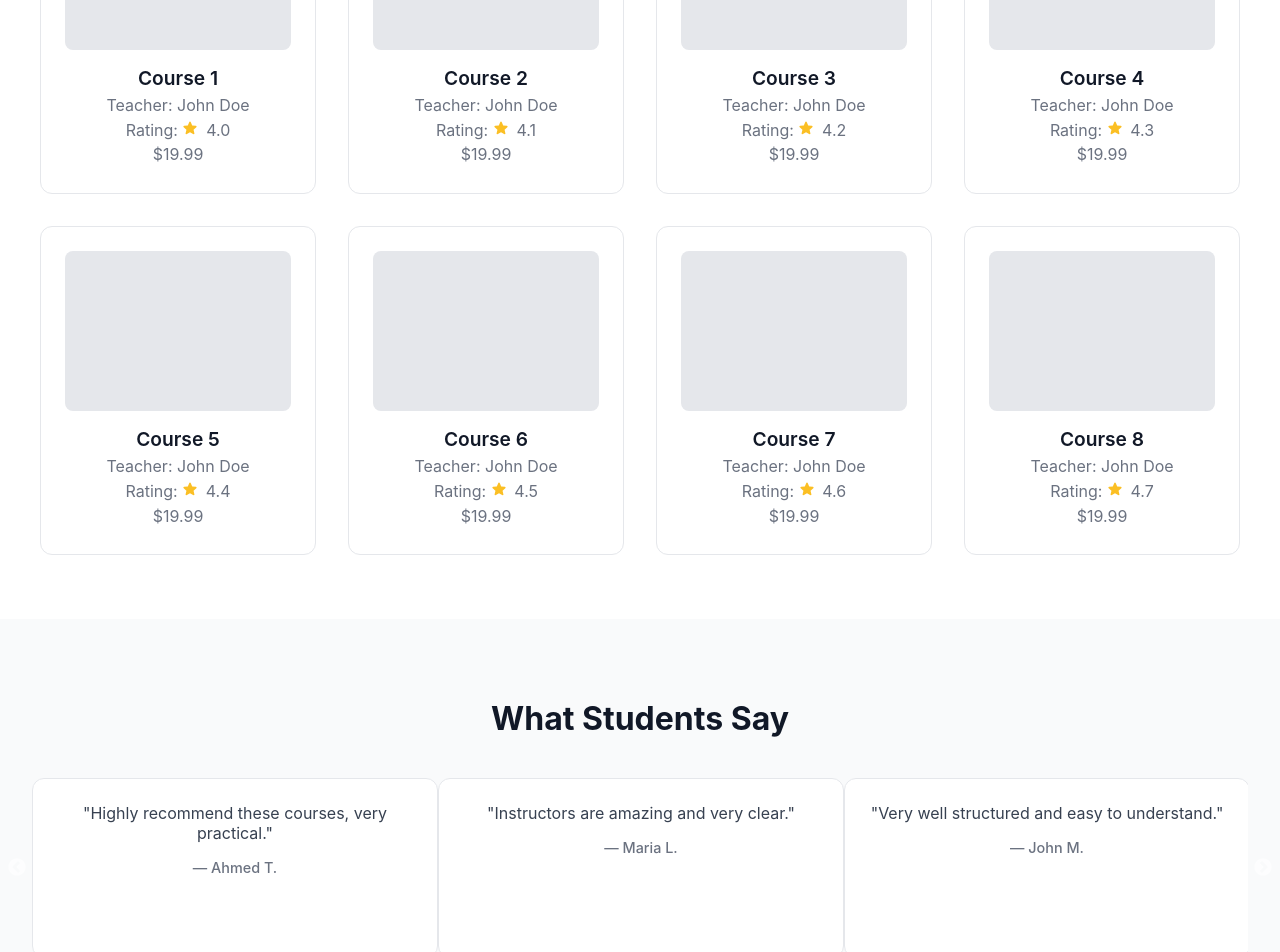
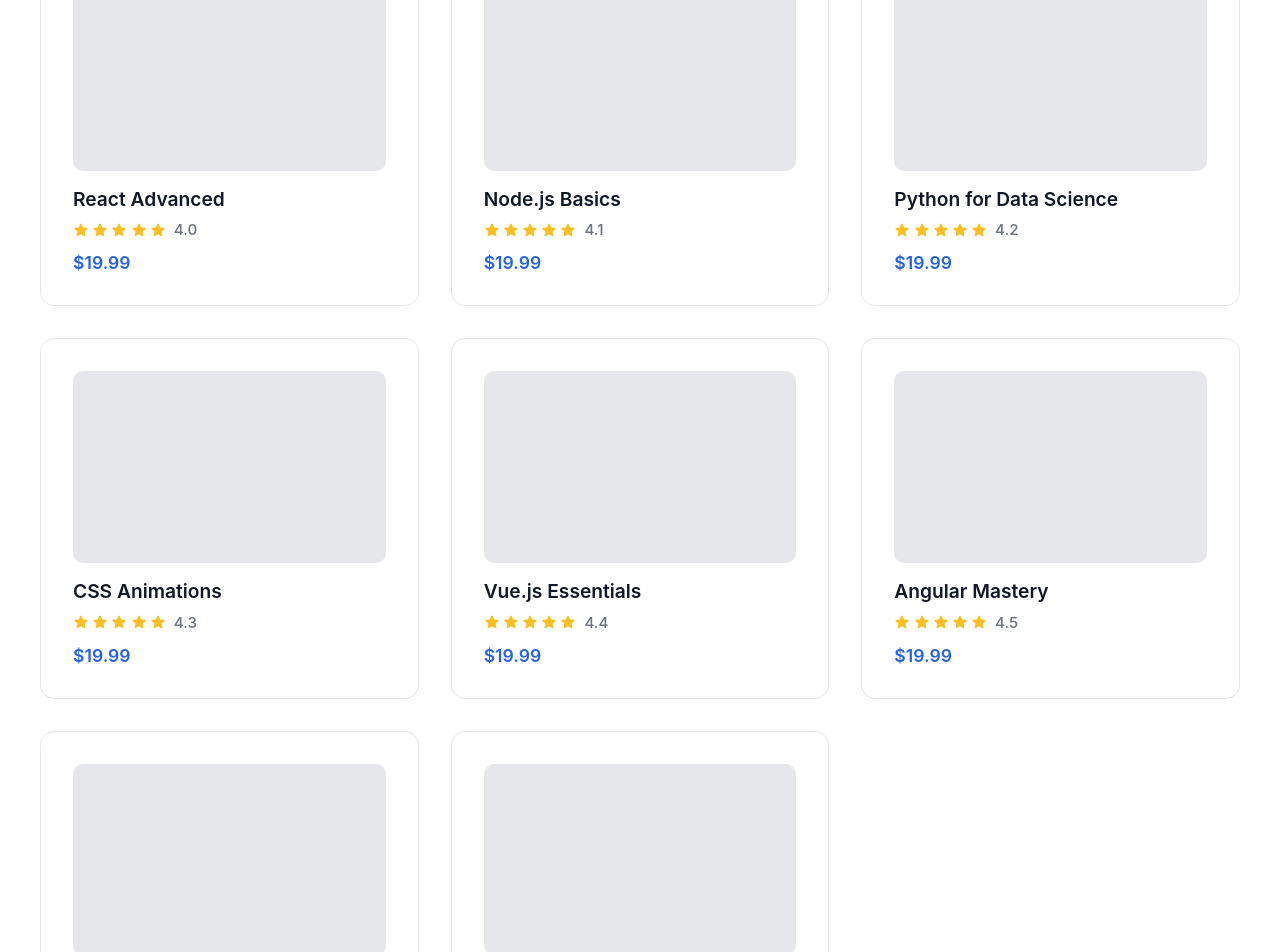
Before and after one commit to axmedtariq/E-Learning-Platform-, a React (Vite) app: page / in a window 1280 px wide. Shown: the part 1180-2132 px from the top of the page. Built offline with nearby package versions, Linux system fonts and the light colour scheme.

Commit message:
update all the frontend end design cards and there design professionally successfully

```diff
--- a/src/pages/Home/bud.jsx
+++ b/src/pages/Home/bud.jsx
@@ -11,15 +11,29 @@ export default function Bud() {
     dots: true,
     infinite: true,
     speed: 500,
-    slidesToShow: 3,
+    slidesToShow: 2,       // show fewer for bigger cards
     slidesToScroll: 1,
     autoplay: true,
     autoplaySpeed: 4000,
+    centerMode: true,       // center current slide
+    centerPadding: "0px",   // remove side padding
     responsive: [
-      { breakpoint: 1024, settings: { slidesToShow: 2 } },
+      { breakpoint: 1024, settings: { slidesToShow: 1 } },
       { breakpoint: 600, settings: { slidesToShow: 1 } },
     ],
   };
+
+  const topCourses = ["React for Beginners", "JavaScript Essentials", "CSS Masterclass"];
+  const allCourses = [
+    "React Advanced",
+    "Node.js Basics",
+    "Python for Data Science",
+    "CSS Animations",
+    "Vue.js Essentials",
+    "Angular Mastery",
+    "TypeScript Fundamentals",
+    "Fullstack Project",
+  ];
 
   return (
     <div className="Navbar">
@@ -45,11 +59,17 @@ export default function Bud() {
       <section className="courses-section">
         <h2>Top Rated Courses</h2>
         <div className="courses-grid">
-          {["React for Beginners", "JavaScript Essentials", "CSS Masterclass"].map((course, i) => (
-            <div className="course-card" key={i}>
+          {topCourses.map((course, i) => (
+            <div className="course-card professional-card" key={i}>
               <div className="thumbnail"></div>
               <h3>{course}</h3>
-              <p>Rating: <StarIcon className="star-icon" /> 4.{i + 5}</p>
+              <div className="rating-row">
+                {[...Array(5)].map((_, idx) => (
+                  <StarIcon key={idx} className="star-icon" />
+                ))}
+                <span className="numeric-rating">4.{i + 5}</span>
+              </div>
+              <p className="course-price">$19.99</p>
             </div>
           ))}
         </div>
@@ -59,13 +79,17 @@ export default function Bud() {
       <section className="courses-section">
         <h2>All Courses</h2>
         <div className="courses-grid">
-          {Array.from({ length: 8 }).map((_, i) => (
-            <div className="course-card" key={i}>
+          {allCourses.map((course, i) => (
+            <div className="course-card professional-card" key={i}>
               <div className="thumbnail"></div>
-              <h3>Course {i + 1}</h3>
-              <p>Teacher: John Doe</p>
-              <p>Rating: <StarIcon className="star-icon" /> 4.{i}</p>
-              <p>$19.99</p>
+              <h3>{course}</h3>
+              <div className="rating-row">
+                {[...Array(5)].map((_, idx) => (
+                  <StarIcon key={idx} className="star-icon" />
+                ))}
+                <span className="numeric-rating">4.{i}</span>
+              </div>
+              <p className="course-price">$19.99</p>
             </div>
           ))}
         </div>
--- a/src/pages/Home/bud.scss
+++ b/src/pages/Home/bud.scss
@@ -107,7 +107,7 @@ a {
 }
 
 /* -------------------------------------------------
-   COURSE CARDS
+   COURSES SECTION
 ---------------------------------------------------*/
 .courses-section {
   padding: 4rem 2rem;
@@ -122,48 +122,67 @@ a {
 
 .courses-grid {
   display: grid;
-  grid-template-columns: repeat(auto-fit, minmax(250px, 1fr));
+  grid-template-columns: repeat(auto-fit, minmax(280px, 1fr));
   gap: 2rem;
   max-width: 1200px;
   margin: auto;
 }
 
-.course-card {
+/* -------------------------------------------------
+   PROFESSIONAL COURSE CARD
+---------------------------------------------------*/
+.professional-card {
+  padding: 2rem;
+  border-radius: 14px;
   background: #ffffff;
-  padding: 1.5rem;
-  border-radius: 12px;
   border: 1px solid #e5e7eb;
-  transition: 0.3s;
-  cursor: pointer;
+  transition: 0.3s ease;
+  text-align: left;
 
   &:hover {
-    box-shadow: 0 6px 20px rgba(0, 0, 0, 0.08);
+    border-color: #2563eb;
+    box-shadow: 0 8px 30px rgba(0, 0, 0, 0.08);
+    transform: translateY(-4px);
   }
 
   .thumbnail {
     width: 100%;
-    height: 10rem;
+    height: 12rem; /* bigger thumbnail */
     background: #e5e7eb;
-    border-radius: 8px;
+    border-radius: 10px;
     margin-bottom: 1rem;
   }
 
   h3 {
     font-size: 1.2rem;
     font-weight: 600;
-    margin-bottom: 0.3rem;
+    color: #111827;
+    margin-bottom: 0.6rem;
   }
 
-  p {
-    color: #6b7280;
-    margin-bottom: 0.3rem;
+  .rating-row {
+    display: flex;
+    align-items: center;
+    gap: 0.2rem;
+    margin-bottom: 0.8rem;
   }
 
   .star-icon {
     width: 1rem;
-    color: #fbbf24;
-    display: inline-block;
-    margin-right: 0.2rem;
+    color: #fbbf24; /* yellow stars */
+  }
+
+  .numeric-rating {
+    margin-left: 0.3rem;
+    font-size: 0.95rem;
+    font-weight: 500;
+    color: #6b7280;
+  }
+
+  .course-price {
+    font-size: 1.1rem;
+    font-weight: 600;
+    color: #2563eb;
   }
 }
 
@@ -184,32 +203,32 @@ a {
 
 .testimonial-card-modern {
   background: #ffffff;
-  padding: 1.5rem;
-  border-radius: 12px;
+  padding: 2rem;
+  border-radius: 16px;
   border: 1px solid #e5e7eb;
-  width: 90%;
-  margin: auto;
-  min-height: 180px;
+  min-height: 220px;
   display: flex;
   flex-direction: column;
   justify-content: center;
   transition: 0.3s;
+  width: 95%;
 
   &:hover {
-    box-shadow: 0 6px 20px rgba(0, 0, 0, 0.1);
-  }
+    box-shadow: 0 8px 25px rgba(0, 0, 0, 0.15);
+    transform: translateY(-4px);
   }
 
   .testimonial-text {
-  font-size: 1rem;
+    font-size: 1.05rem;
     color: #374151;
     margin-bottom: 1rem;
   }
 
   .student-name {
-  font-size: 0.9rem;
+    font-size: 1rem;
     color: #6b7280;
     font-weight: 500;
+  }
 }
 
 /* -------------------------------------------------
```
Lines whose indentation alone changed are shown as unchanged.
